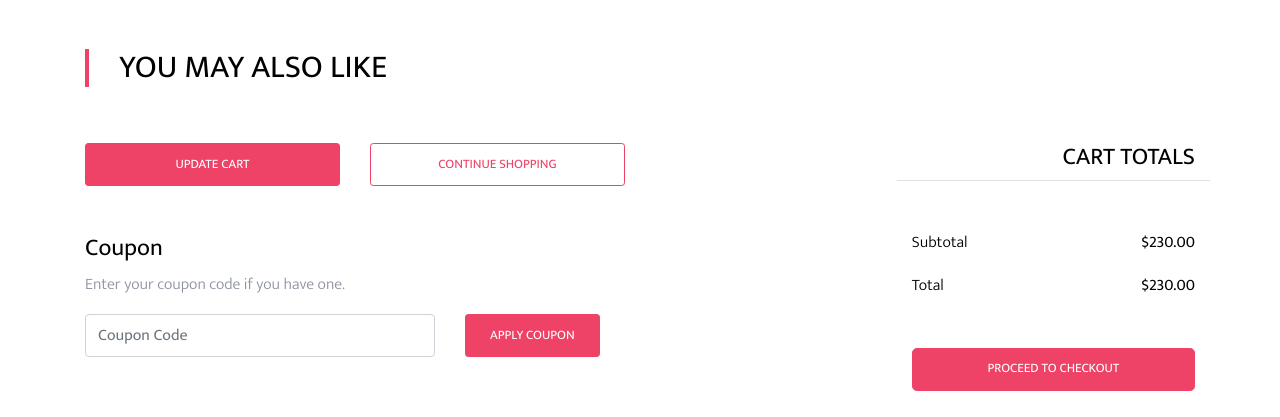
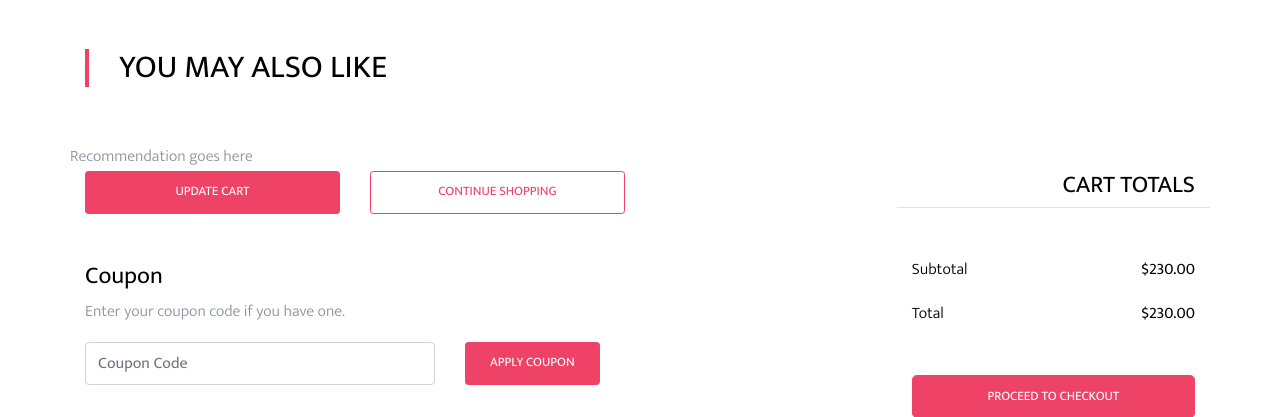
Before and after one commit to corymunvo/target, a Django app: template fashion/templates/fashion/cart.html in a window 1280 px wide. Shown: the part 636-1053 px from the top of the page. Run offline with Django 3.2, Linux system fonts and the light colour scheme; the template is opened without the code that fills it, so the values that code supplies are empty; some libraries are stand-ins or nearby versions; some web fonts are replaced.

```diff
--- a/fashion/templates/fashion/cart.html
+++ b/fashion/templates/fashion/cart.html
@@ -86,7 +86,7 @@
       </div>
     </div>
     <div class="row">
-
+      Recommendation goes here
     </div>
     <div class="row">
       <div class="col-md-6">
--- a/fashion/templates/fashion/index.html
+++ b/fashion/templates/fashion/index.html
@@ -25,8 +25,7 @@
       </div>
     </div>
     <div class="row">
-
-
+        Recommndation goes here
     </div>
   </div>
 </div>
```
